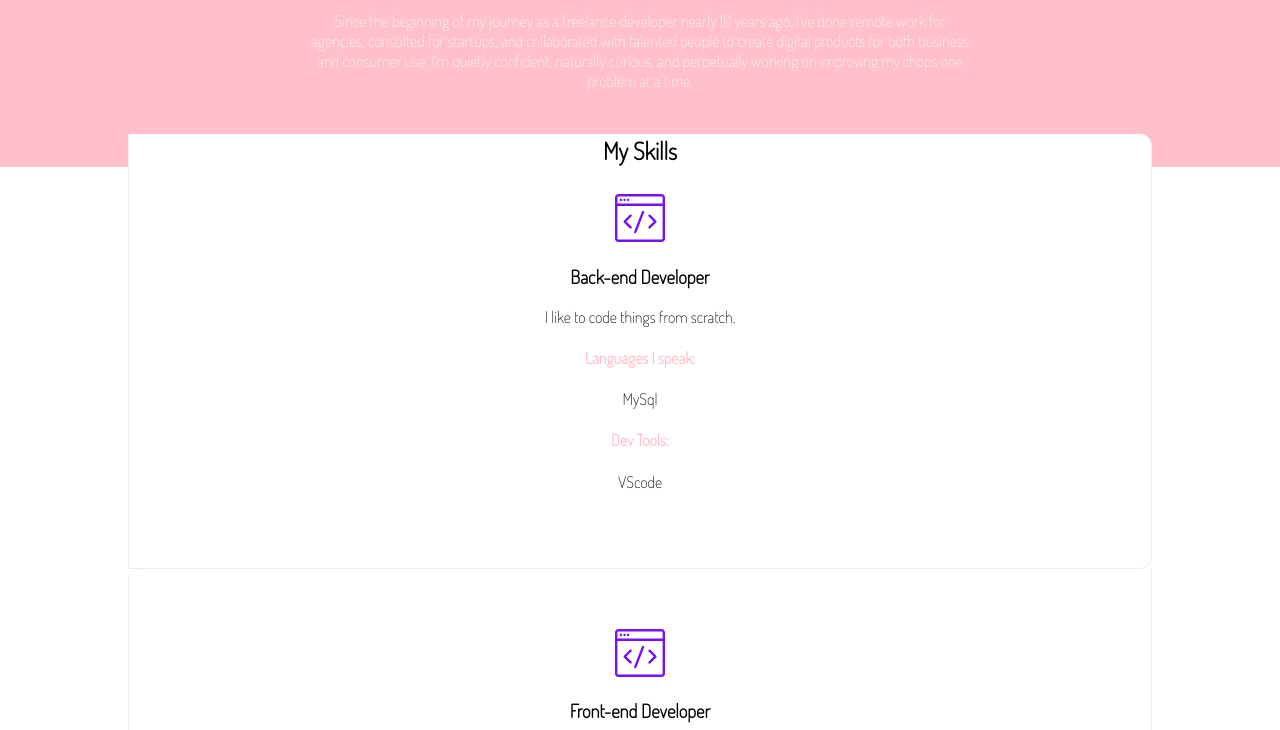
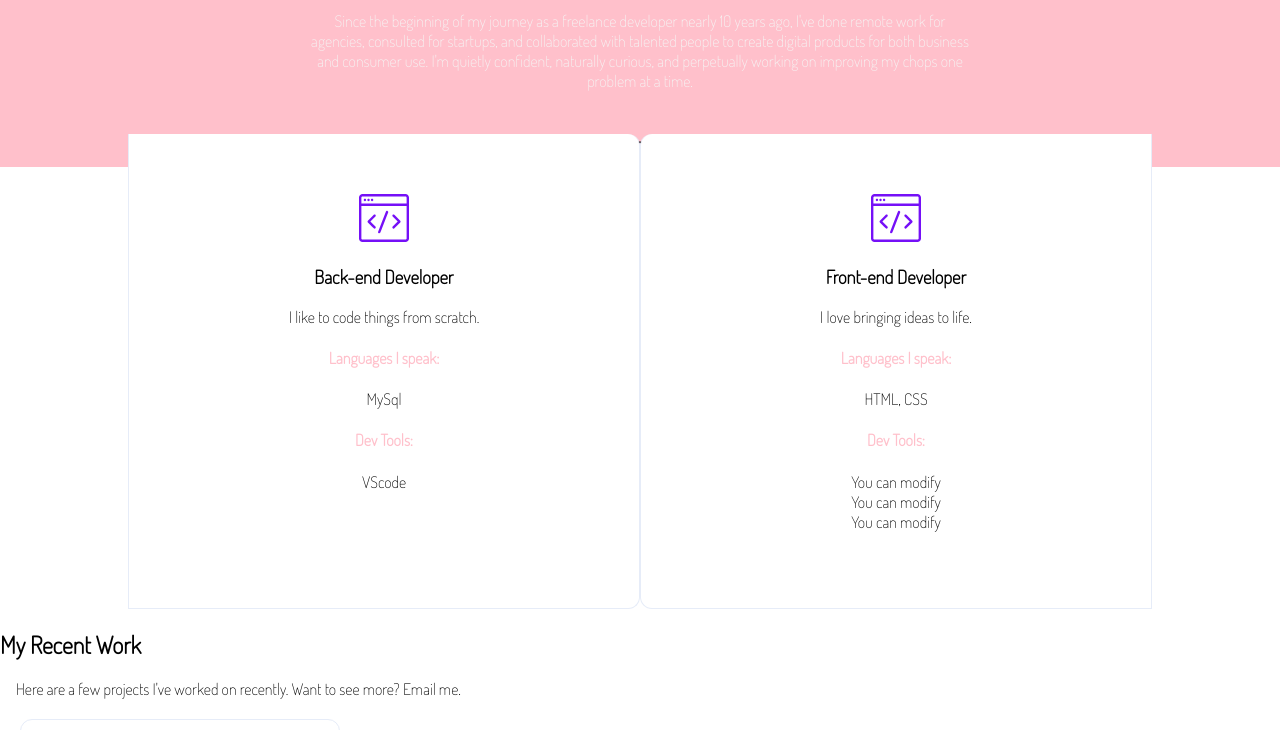
Before and after one commit to WildCodeSchool-2024-09/JS-RemoteFR-Vert-CrewCodeIle-checkpoint-1, a website: page site/portfolio.html in a window 1280 px wide. Shown: the part 880-1610 px from the top of the page. Drawn offline with Linux system fonts and the light colour scheme.

Commit message:
finish css step 5  in part 2

```diff
--- a/site/css/portfolio.css
+++ b/site/css/portfolio.css
@@ -141,10 +141,23 @@ p {
 		width: 70%;
 		text-align: center;
 	}
+
+	.all-columns {
+		display: flex;
+	}
+
+	.column {
+		flex: 1;
+	}
 }
 
 @media screen and (max-width: 700px) {
 	.desktop {
 		display: none;
 	}
+
+	.all-columns {
+		display: flex;
+		flex-direction: column-reverse;
+	}
 }
--- a/site/portfolio.html
+++ b/site/portfolio.html
@@ -43,7 +43,8 @@
 
       <article class="skills">
         <h2 class="skills--title">My Skills</h2>
-          <section class="column">
+        <section class="all-columns">
+        <section class="column">
               <img src="image/frontend.svg" alt="" />
               <h3>Back-end Developer</h3>
               <p>I like to code things from scratch.</p>
@@ -67,6 +68,7 @@
                 <li>You can modify</li>
               </ul>
             </section>
+          </section>
       </article>
 
       <!-- Third banner with list of all your projects -->
```
